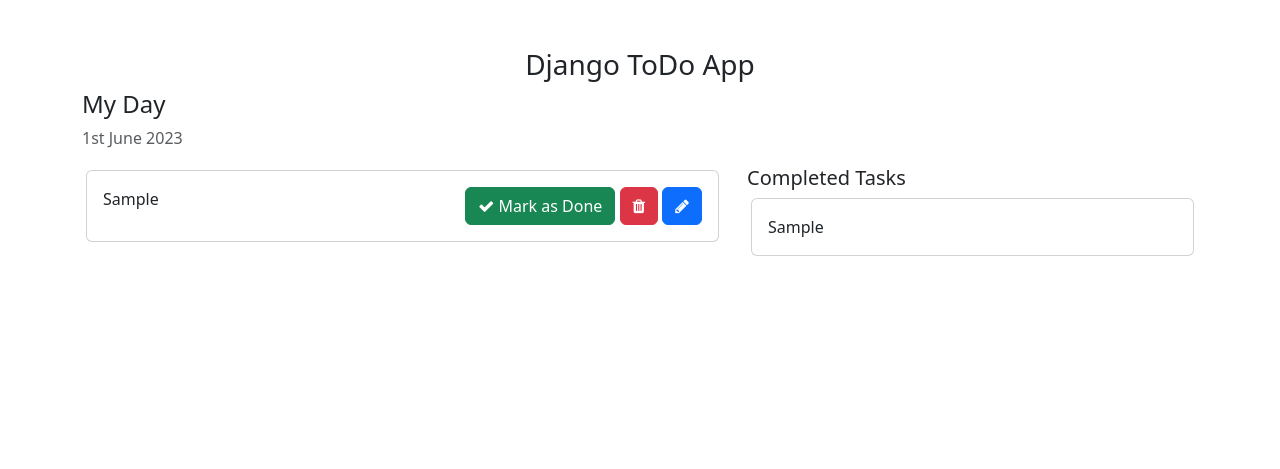
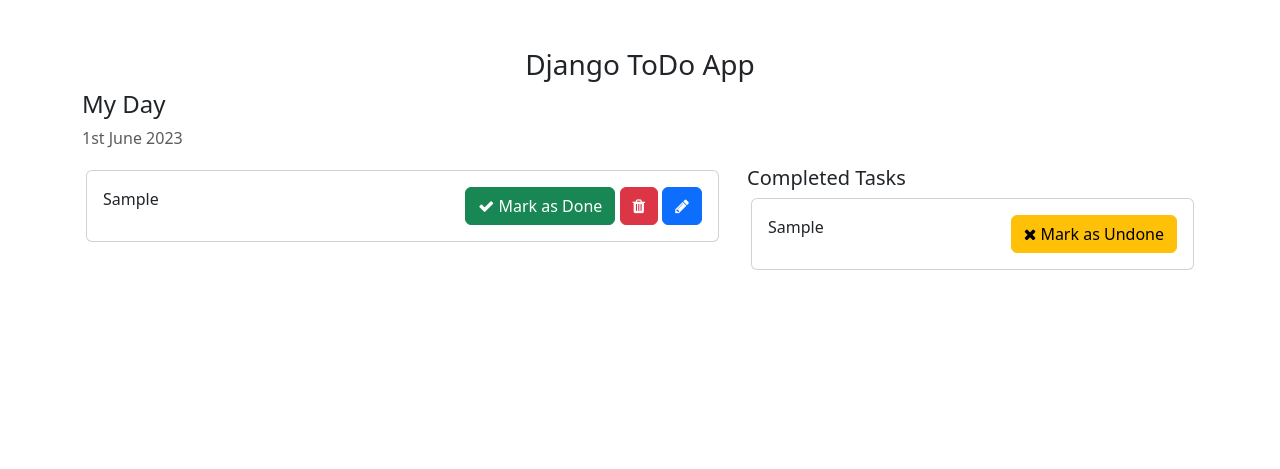
Before and after one commit to sanyamidha10/ToDo-with-Django, a Django app: template templates/home.html in a window 1280 px wide. Shown: the top 469 px of the page. Run offline with Django 4.2, Linux system fonts and the light colour scheme; the template is opened without the code that fills it: values that come from a table or form of the project are taken from there, others are empty; tables that the repository leaves empty hold one stand-in row (values such as "Sample post").

Commit message:
mark as undone feature completed

```diff
--- a/templates/home.html
+++ b/templates/home.html
@@ -49,6 +49,8 @@
                 <div class="card m-1">
                     <div class="card-body">
                         {{task.task}}
+                        <span style="position: relative; float: right;">
+                            <a href="{% url 'mark_as_undone' task.pk %}" class="btn btn-warning"><i class="fa fa-times"></i> Mark as Undone</a>
                     </div>
                 </div>
                 {% endfor %}
--- a/todo_app/urls.py
+++ b/todo_app/urls.py
@@ -4,4 +4,5 @@ from . import views
 urlpatterns = [
     path('addTask/', views.addTask, name='addTask'),
     path('mark_as_done/<int:pk>/', views.mark_as_done, name = 'mark_as_done'),
+    path('mark_as_undone/<int:pk>/', views.mark_as_undone, name = 'mark_as_undone'),
 ]
--- a/todo_app/views.py
+++ b/todo_app/views.py
@@ -14,3 +14,9 @@ def mark_as_done(request, pk):
     task.is_completed = True
     task.save()
     return redirect('home')
+
+def mark_as_undone(request, pk):
+    task = get_object_or_404(Task, pk=pk)
+    task.is_completed = False
+    task.save()
+    return redirect('home')
```
